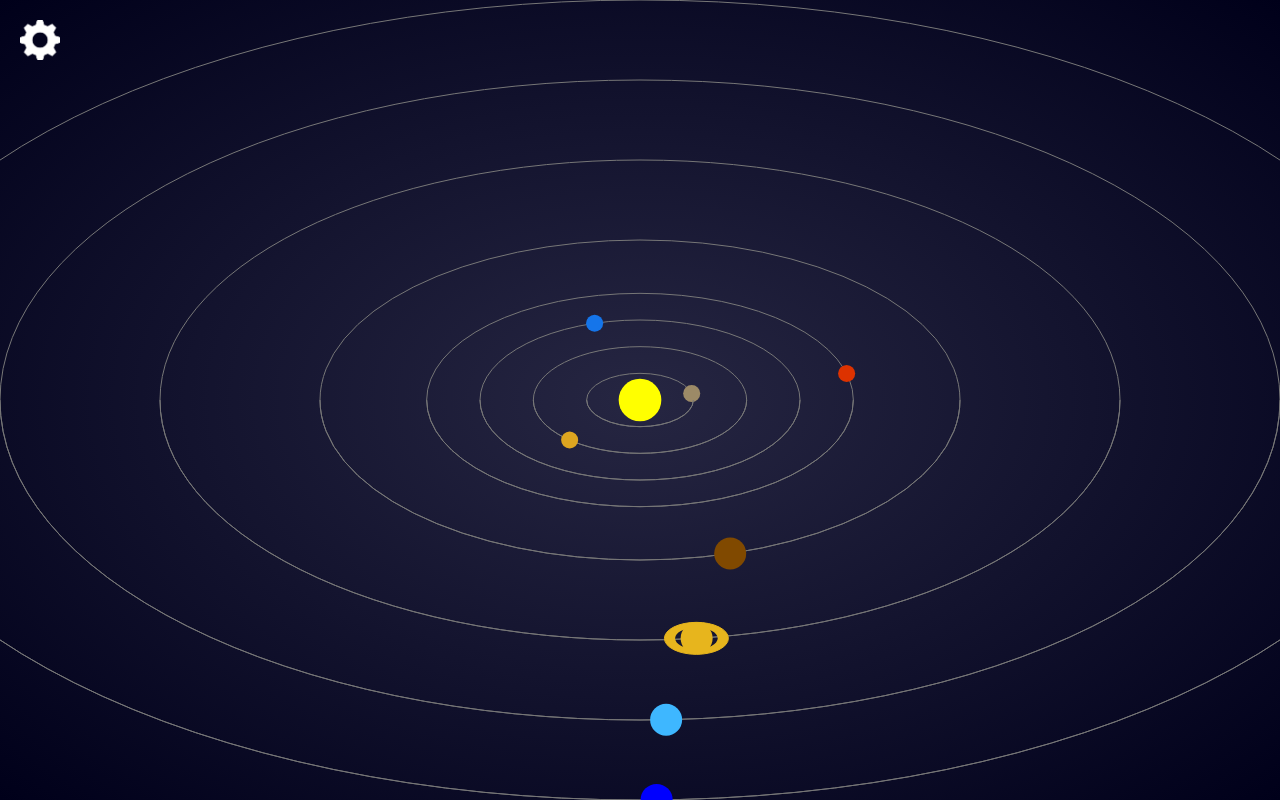
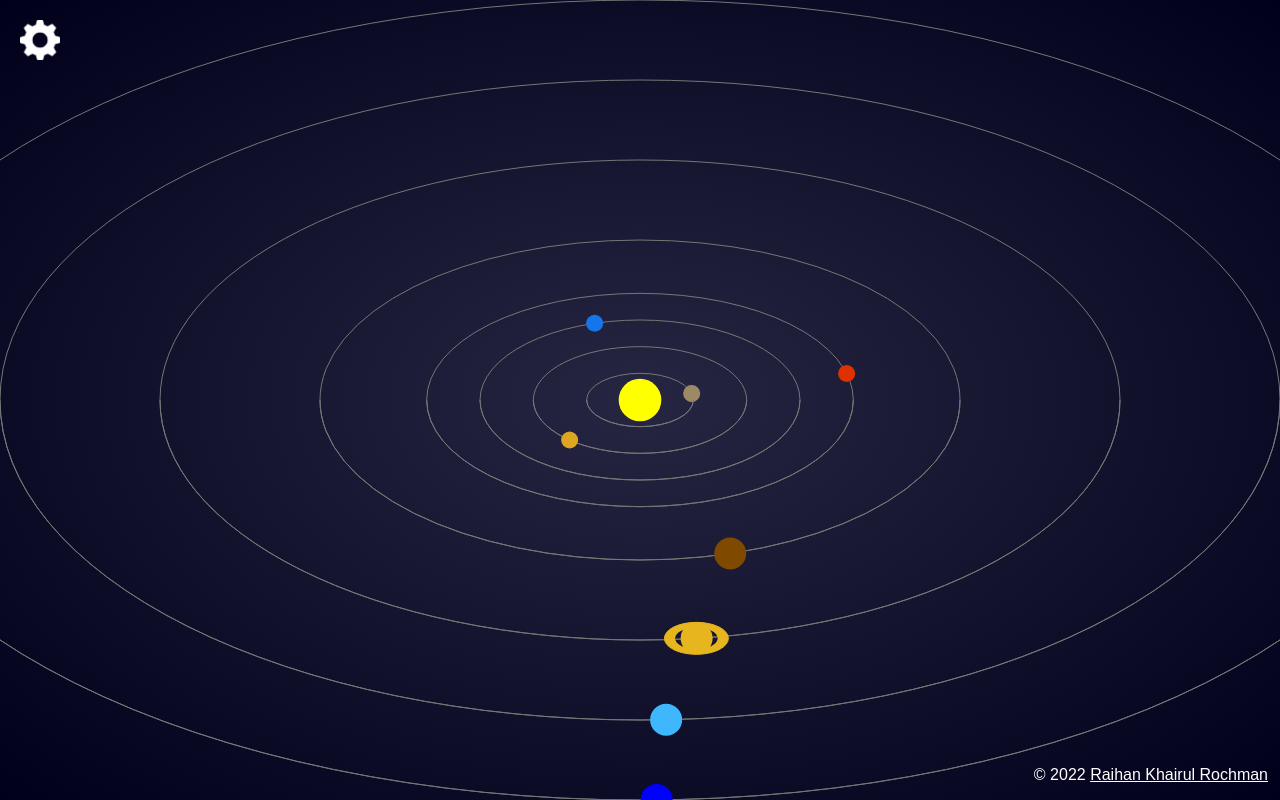
Before and after one commit to raihankr/web-solar-system-simulation, a plain HTML site: page index.html in a window 1280 px wide. Drawn offline with Linux system fonts and the light colour scheme.

Commit message:
add copyright statement

```diff
--- a/index.html
+++ b/index.html
@@ -120,6 +120,13 @@
             font-size: 15px;
         }
 
+        #copyright {
+            position: fixed;
+            z-index: 10;
+            bottom: 0;
+            right: 12px;
+        }
+
         @media (hover: hover) {
             #setting-btn:hover {
                 transform: scale(1.2)
@@ -146,6 +153,7 @@
         <br /><br />
     </div>
     <p id="datetime-info"></p>
+    <p id="copyright">&copy; 2022 <a href="https://github.com/raihankr" target="_blank">Raihan Khairul Rochman</a></p>
 
     <script src="./script.js"></script>
 </body>
```
